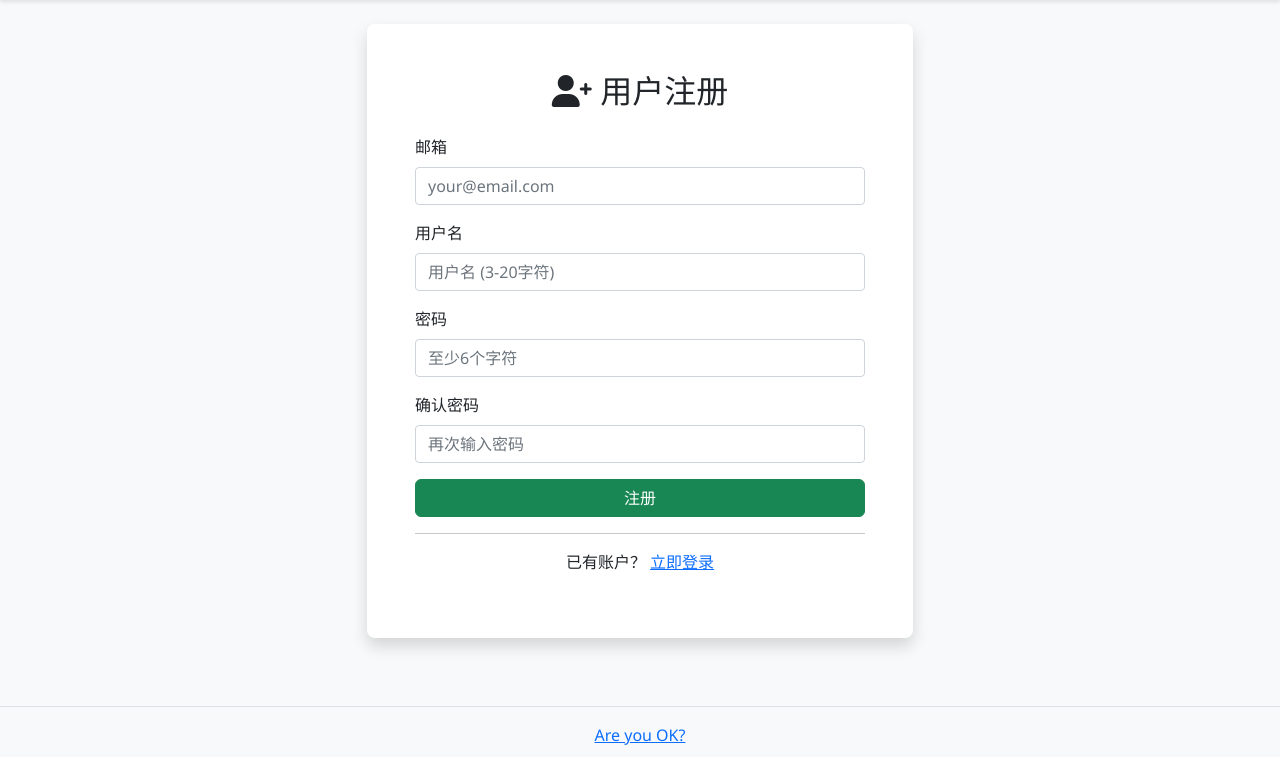
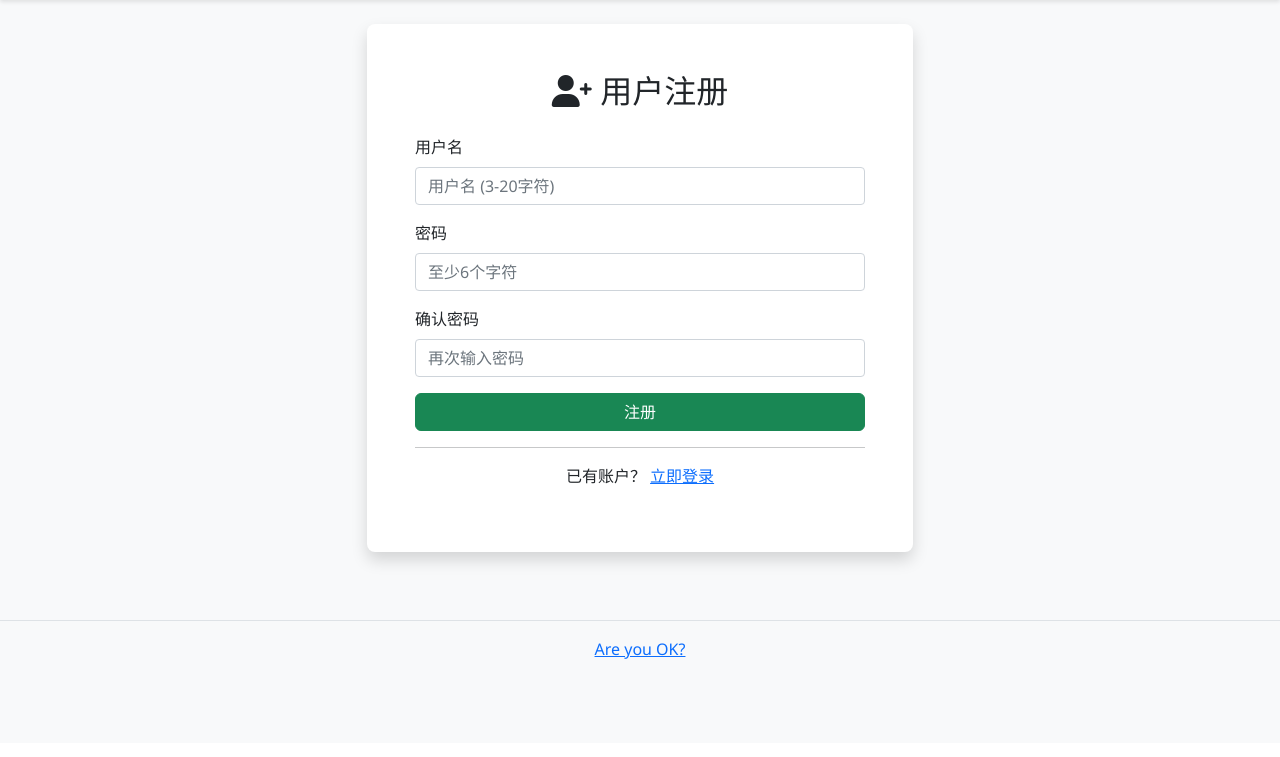
Before and after one commit to Are-You-OK-DEV/are-you-ok, a Flask app: page /auth/register in a window 1280 px wide. Shown: the part 57-814 px from the top of the page. After the commit the page ends 716 px from the top, so only its background shows below. Run offline with Flask 3, Linux system fonts and the light colour scheme.

Commit message:
删除无用文件 改为用户名登陆

```diff
--- a/app/main.py
+++ b/app/main.py
@@ -329,7 +329,8 @@ def profile():
                           total_diaries=total_diaries,
                           first_diary_date=first_diary_date,
                           streak=streak,
-                          user=current_user)
+                          user=current_user,
+                          now=datetime.utcnow())
 
 @main_bp.route('/api/mood-data')
 @login_required
--- a/app/routes.py
+++ b/app/routes.py
@@ -1,17 +1,13 @@
 from flask import Blueprint, render_template, request, redirect, url_for, flash
 from flask_login import login_user, logout_user, login_required, current_user
 from wtforms import StringField, PasswordField, SubmitField
-from wtforms.validators import DataRequired, Email, EqualTo, Length, ValidationError
+from wtforms.validators import DataRequired, EqualTo, Length, ValidationError
 from flask_wtf import FlaskForm
 
 auth_bp = Blueprint('auth', __name__, url_prefix='/auth')
 
 class RegisterForm(FlaskForm):
     """注册表单"""
-    email = StringField('邮箱', validators=[
-        DataRequired('邮箱不能为空'),
-        Email('请输入有效的邮箱地址')
-    ])
     username = StringField('用户名', validators=[
         DataRequired('用户名不能为空'),
         Length(min=3, max=20, message='用户名长度需要在3-20之间')
@@ -26,12 +22,6 @@ class RegisterForm(FlaskForm):
     ])
     submit = SubmitField('注册')
 
-    def validate_email(self, field):
-        """验证邮箱是否已存在"""
-        from app.models import User
-        if User.query.filter_by(email=field.data).first():
-            raise ValidationError('该邮箱已被注册')
-
     def validate_username(self, field):
         """验证用户名是否已存在"""
         from app.models import User
@@ -40,9 +30,8 @@ class RegisterForm(FlaskForm):
 
 class LoginForm(FlaskForm):
     """登录表单"""
-    email = StringField('邮箱', validators=[
-        DataRequired('邮箱不能为空'),
-        Email('请输入有效的邮箱地址')
+    username = StringField('用户名', validators=[
+        DataRequired('用户名不能为空')
     ])
     password = PasswordField('密码', validators=[
         DataRequired('密码不能为空')
@@ -63,7 +52,6 @@ def register():
 
         # 创建新用户
         user = User(
-            email=form.email.data,
             username=form.username.data
         )
         user.set_password(form.password.data)
@@ -87,10 +75,10 @@ def login():
     if form.validate_on_submit():
         from app.models import User
 
-        user = User.query.filter_by(email=form.email.data).first()
+        user = User.query.filter_by(username=form.username.data).first()
 
         if user is None or not user.check_password(form.password.data):
-            flash('邮箱或密码错误', 'danger')
+            flash('用户名或密码错误', 'danger')
             return redirect(url_for('auth.login'))
 
         login_user(user)
--- a/app/templates/login.html
+++ b/app/templates/login.html
@@ -15,10 +15,10 @@
                     {{ form.hidden_tag() }}
 
                     <div class="mb-3">
-                        {{ form.email(class="form-control" + (" is-invalid" if form.email.errors else ""), placeholder="邮箱") }}
-                        {% if form.email.errors %}
+                        {{ form.username(class="form-control" + (" is-invalid" if form.username.errors else ""), placeholder="用户名") }}
+                        {% if form.username.errors %}
                         <div class="invalid-feedback d-block">
-                            {% for error in form.email.errors %}{{ error }}<br>{% endfor %}
+                            {% for error in form.username.errors %}{{ error }}<br>{% endfor %}
                         </div>
                         {% endif %}
                     </div>
--- a/app/templates/profile.html
+++ b/app/templates/profile.html
@@ -232,6 +232,4 @@
     flex-shrink: 0;
 }
 </style>
-
-{% set now = namespace(value=__import__('datetime').datetime.utcnow()) %}
 {% endblock %}
--- a/app/templates/register.html
+++ b/app/templates/register.html
@@ -13,16 +13,6 @@
 
                 <form method="POST" novalidate>
                     {{ form.hidden_tag() }}
-
-                    <div class="mb-3">
-                        <label class="form-label">邮箱</label>
-                        {{ form.email(class="form-control" + (" is-invalid" if form.email.errors else ""), placeholder="your@email.com") }}
-                        {% if form.email.errors %}
-                        <div class="invalid-feedback d-block">
-                            {% for error in form.email.errors %}{{ error }}<br>{% endfor %}
-                        </div>
-                        {% endif %}
-                    </div>
 
                     <div class="mb-3">
                         <label class="form-label">用户名</label>
```
Also changed, not shown: app/static/css/index.css (deleted), app/static/css/index.js (deleted), app/static/js/index.js (deleted), app/static/js/login.js (deleted).
